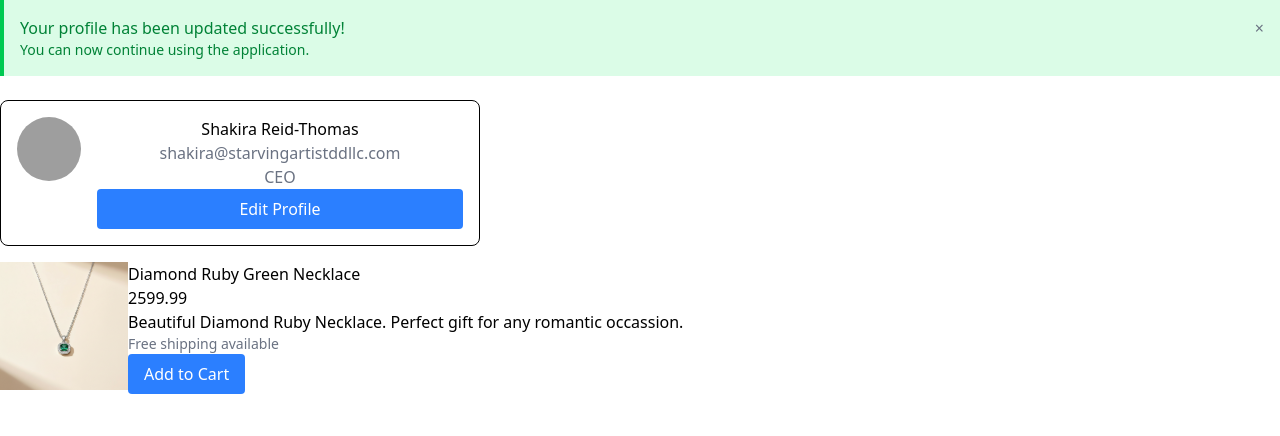
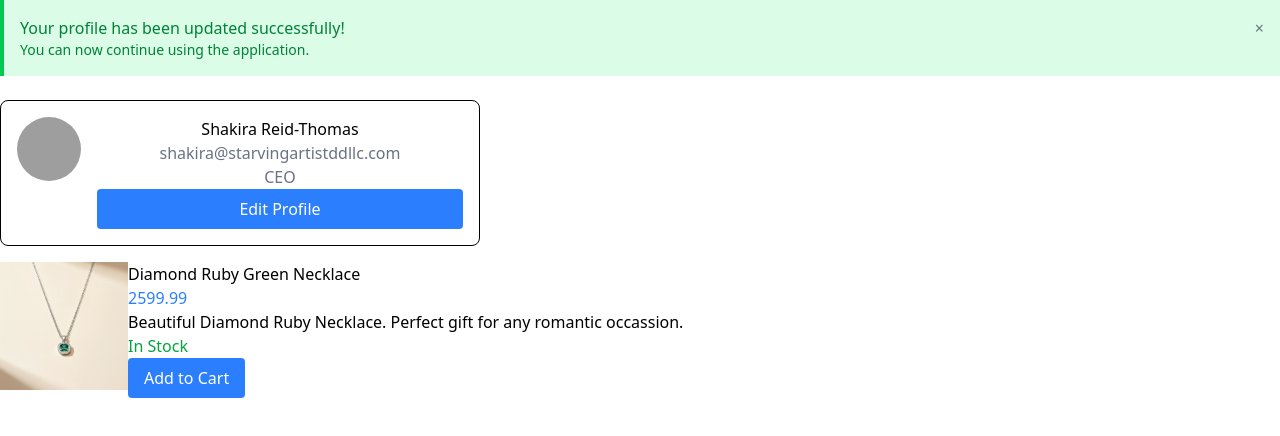
Before and after one commit to KaeTheDev/Component-Library, a React (Vite) app: page / in a window 1280 px wide. Shown: the top 436 px of the page. Built offline with nearby package versions, Linux system fonts and the light colour scheme; grey boxes are pictures that could not be loaded.

Commit message:
Fixed productdisplay not showing stock status

```diff
--- a/src/App.tsx
+++ b/src/App.tsx
@@ -44,7 +44,6 @@ function App() {
         showStockStatus={true}
         onAddToCart={(productId) => alert(`Added product ${productId}: ${product.name} to cart`)}
       >
-        <div className="text-sm text-gray-500">Free shipping available</div>
       </ProductDisplay>
     </>
   );
--- a/src/components/ProductDisplay/ProductDisplay.tsx
+++ b/src/components/ProductDisplay/ProductDisplay.tsx
@@ -6,26 +6,33 @@ export const ProductDisplay: React.FC<ProductDisplayProps> = ({
   showDescription,
   showStockStatus,
   onAddToCart,
-    children
+  children,
 }) => {
   return (
     <>
       <div className="flex mt-4">
-        <img src={product.imageUrl} alt={product.name} className="w-32 h-32"/>
+        <img src={product.imageUrl} alt={product.name} className="w-32 h-32" />
         <div>
           <p>{product.name}</p>
-        <p>{product.price}</p>
+          <p className="text-blue-500">{product.price}</p>
           {showDescription && <p>{product.description}</p>}
-        {showStockStatus && <p>{product.inStock}</p>}
+          {showStockStatus && (
+            <p className={product.inStock ? "text-green-600" : "text-red-600"}>
+              {product.inStock ? "In Stock" : "Out of Stock"}
+            </p>
+          )}
+
           {children}
           {onAddToCart && (
             <button
               onClick={() => onAddToCart(product.id)}
               className="full bg-blue-500 text-white px-4 py-2 rounded hover:bg-blue-600"
-            >Add to Cart</button>
+            >
+              Add to Cart
+            </button>
           )}
         </div>
       </div>
     </>
-    )
-}
+  );
+};
```
Lines whose indentation alone changed are shown as unchanged.
